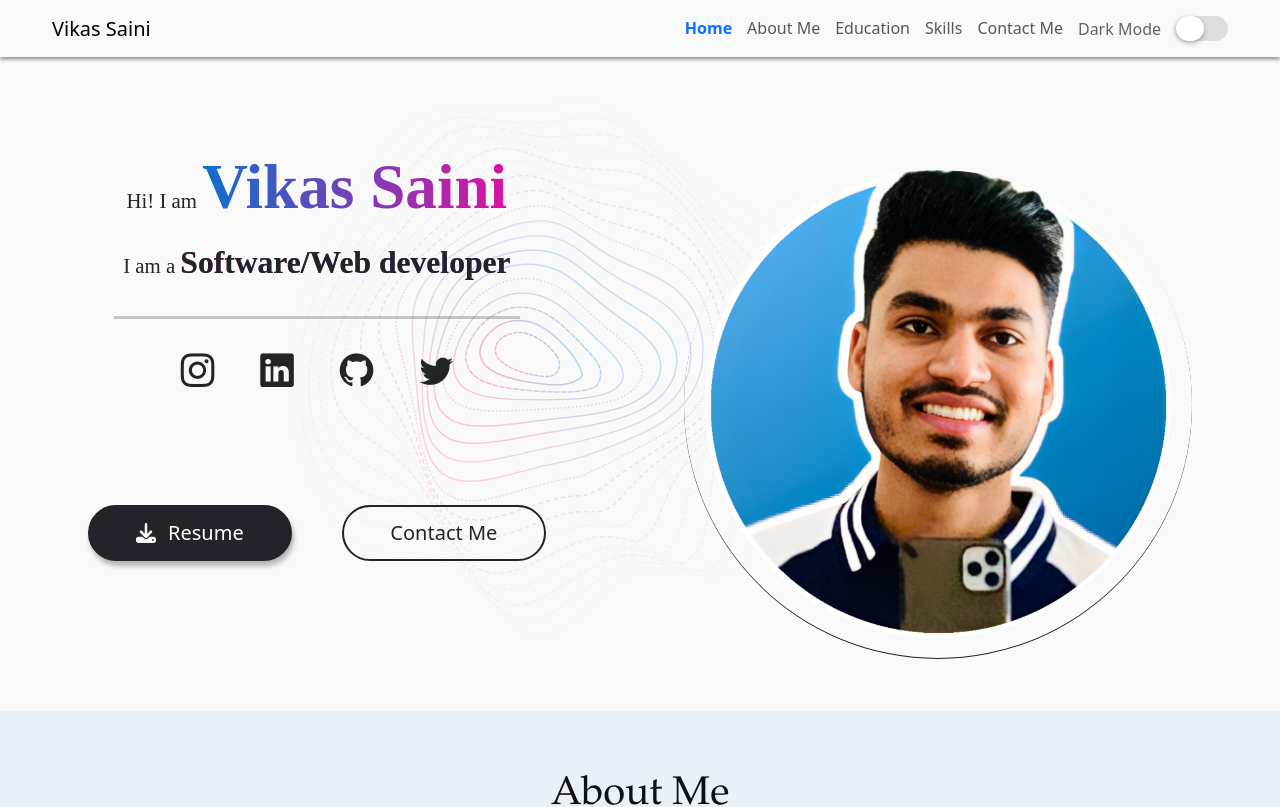
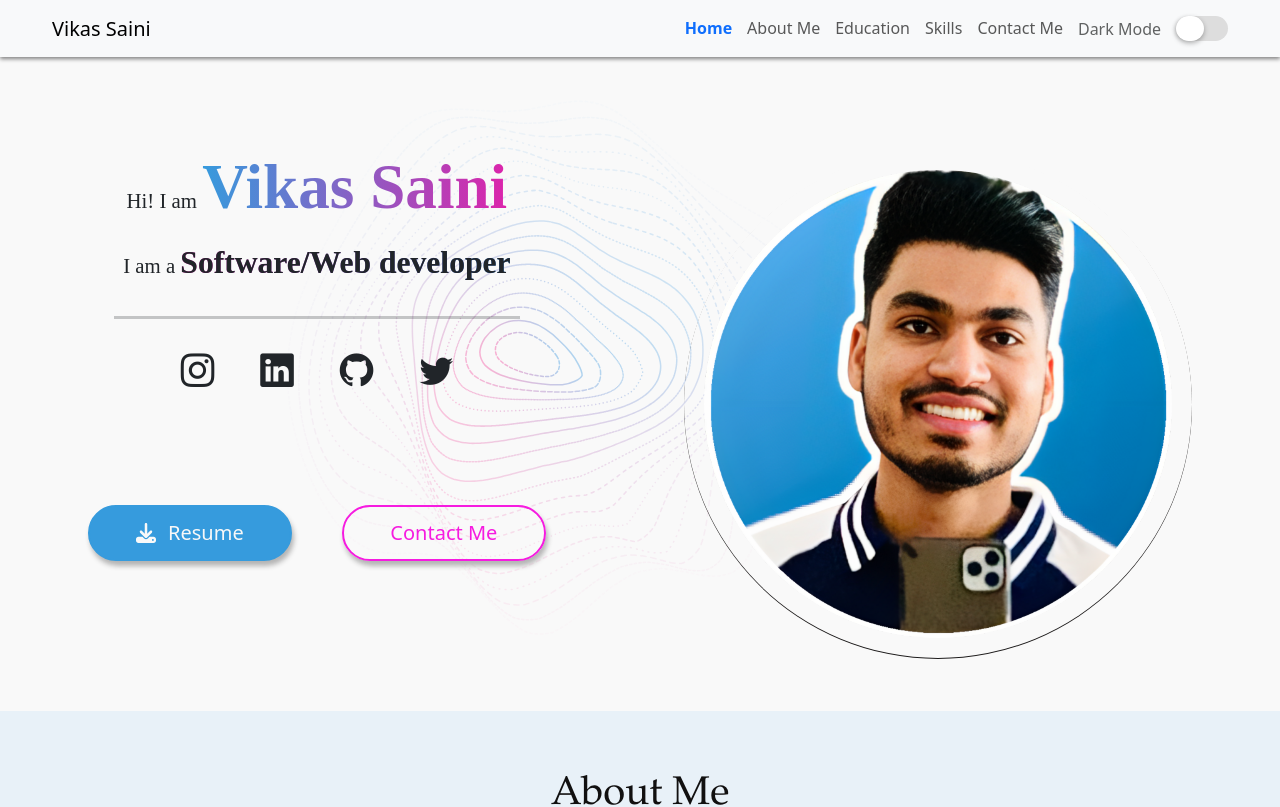
Before and after one commit to saini-vikas/portfolio, a React (Create React App) app: page / in a window 1280 px wide. Shown: the top 807 px of the page. Built offline with nearby package versions, Linux system fonts and the light colour scheme; a web font is replaced by a local one.

Commit message:
Updated Profile and Buttons

```diff
--- a/src/components/MainContainer/Home/Profile/Profile.css
+++ b/src/components/MainContainer/Home/Profile/Profile.css
@@ -57,31 +57,54 @@
     gap: 50px;
 }
 
-.buttons .btn {
+.buttons .resume-btn {
     width: 10.2em;
     height: 2.8em;
     border-width: 2px;
+    color: #212529;
+    border-color: #369bdd;
     border-radius: 50px;
+    background-color: #369bdd;
     transition: .05 ease-in-out;
 }
 
-.buttons .btn {
+.buttons .contact-btn {
     width: 10.2em;
     height: 2.8em;
+    border-color: #f61be0;
     border-radius: 50px;
+    color:#f61be0;
     border-width: 2px;
 }
 
-.buttons .btn:active {
-    transform: scale(0.95);
+.buttons .resume-btn:hover {
+    background: transparent;
+    color: #369bdd !important;
+
 }
+
+.buttons .contact-btn:hover {
+    background: #f61be0;
+
+}
+
+.buttons .contact-btn:active {
+    border-color: #f61be0;
+}
+
+.buttons .resume-btn:active {
+    border-color: #369bdd;
+    background-color: transparent;
+    color: #369bdd !important;
+}
+
 
   .funky-name {
     font-family: Rubik Vinyl;
     background-clip: text;
     -webkit-background-clip: text;
     color: transparent;
-    background-image: linear-gradient(to right, #106ecc, #dc12a3);
+    background-image: linear-gradient(to right, #369bdd, #dc24ab);
   }
 
 .profile-tagline {
@@ -146,8 +169,8 @@
         height: calc(50vw + 150px);
     }
     .profile-background{
-        width: 93%;
-        height: 93%;
+        width: 92%;
+        height: 92%;
     }
     .profile-tagline {
         font-size: calc(3vw + 8px);
--- a/src/components/MainContainer/Home/Profile/Profile.js
+++ b/src/components/MainContainer/Home/Profile/Profile.js
@@ -22,14 +22,20 @@ function Profile(props) {
         ? "0 1px 0px 0px rgb(249, 248, 248)"
         : "0 1px 0px 0px rgb(29, 27, 27)",
     },
-    ResumeButtonStyle: {
+    resumeBtn: {
+      boxShadow: darkTheme
+        ? "2px 5px 5px rgb(22, 21, 21)"
+        : "2px 5px 5px rgb(180, 180, 180)",
+      color: darkTheme ? "#212529" : "#f8f8f8",
+    },
+    contactBtn: {
       boxShadow: darkTheme
         ? "2px 5px 5px rgb(22, 21, 21)"
         : "2px 5px 5px rgb(180, 180, 180)",
       color: darkTheme ? "" : "",
     },
     downloadStyle: {
-      color: darkTheme ? "#353535" : "#f9f9f9",
+      color: darkTheme ? "#212529" : "#f9f9f9",
     },
     btnTheme: {
       color: darkTheme ? "light" : "dark",
@@ -69,15 +75,23 @@ function Profile(props) {
           </div>
           <div className="buttons">
             <button
+              type="link"
+              className={
+                "btn btn-lg btn-outline-" + style.btnTheme.color + " resume-btn"
+              }
               href={require("../../../../Assets/Vikas_Saini_CV.pdf")}
-              className={"btn btn-lg btn-" + style.btnTheme.color}
-              style={style.ResumeButtonStyle}
+              style={style.resumeBtn}
             >
               <FontAwesomeIcon icon={faDownload} style={style.downloadStyle} />
               Resume
             </button>
             <button
-              className={"btn btn-lg btn-outline-" + style.btnTheme.color}
+              className={
+                "btn btn-lg btn-outline-" +
+                style.btnTheme.color +
+                " contact-btn"
+              }
+              style={style.contactBtn}
               onClick={() => props.onComponentClick(props.contactRef)}
             >
               Contact Me
```
